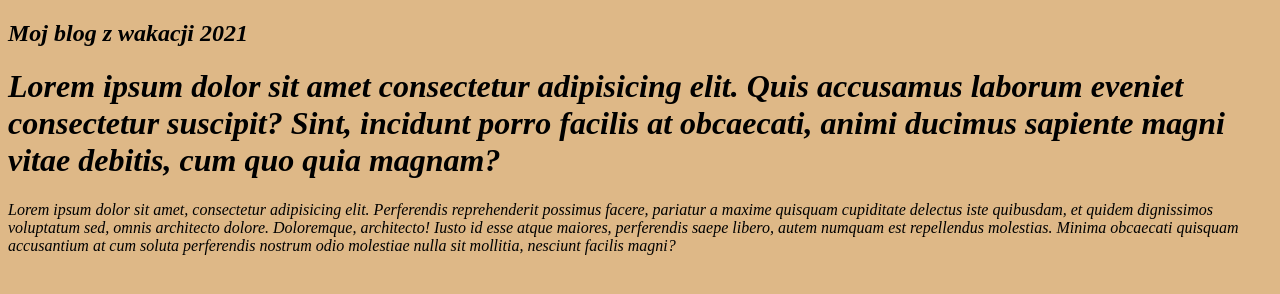
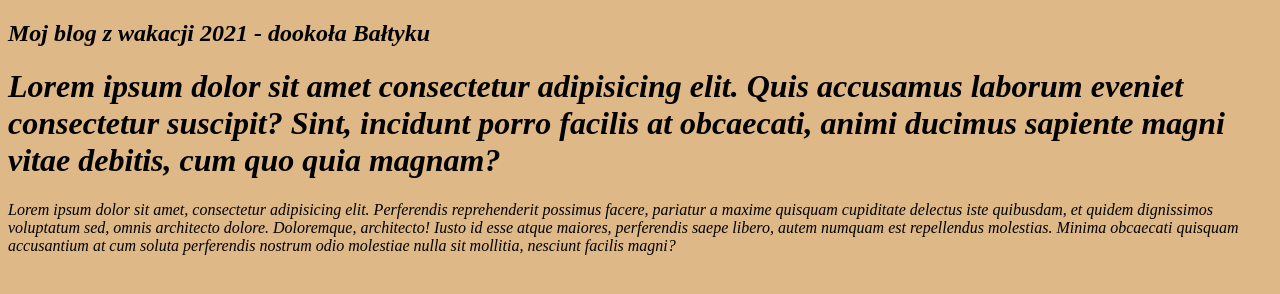
Before and after one commit to Danyloum/zadanie1, a plain HTML site: page index.html in a window 1280 px wide. Drawn offline with Linux system fonts and the light colour scheme.

Commit message:
change h2

```diff
--- a/index.html
+++ b/index.html
@@ -16,7 +16,7 @@
     </style>
 </head>
 <body>
-    <h2>Moj blog z wakacji 2021</h2>
+    <h2>Moj blog z wakacji 2021 - dookoła Bałtyku</h2>
     <h1>Lorem ipsum dolor sit amet consectetur adipisicing elit. Quis accusamus laborum eveniet consectetur suscipit? Sint, incidunt porro facilis at obcaecati, animi ducimus sapiente magni vitae debitis, cum quo quia magnam?</h1>
     <p>Lorem ipsum dolor sit amet, consectetur adipisicing elit. Perferendis reprehenderit possimus facere, pariatur a maxime quisquam cupiditate delectus iste quibusdam, et quidem dignissimos voluptatum sed, omnis architecto dolore. Doloremque, architecto!
     Iusto id esse atque maiores, perferendis saepe libero, autem numquam est repellendus molestias. Minima obcaecati quisquam accusantium at cum soluta perferendis nostrum odio molestiae nulla sit mollitia, nesciunt facilis magni?</p>
```
